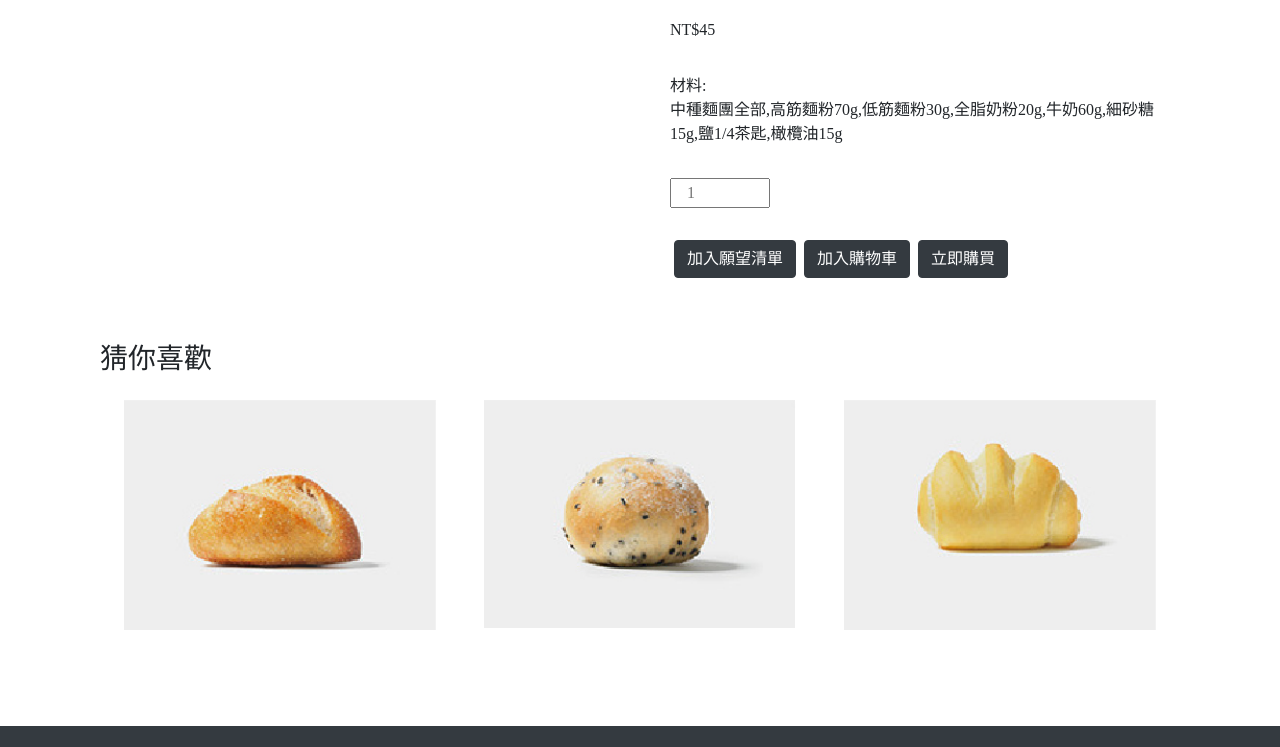
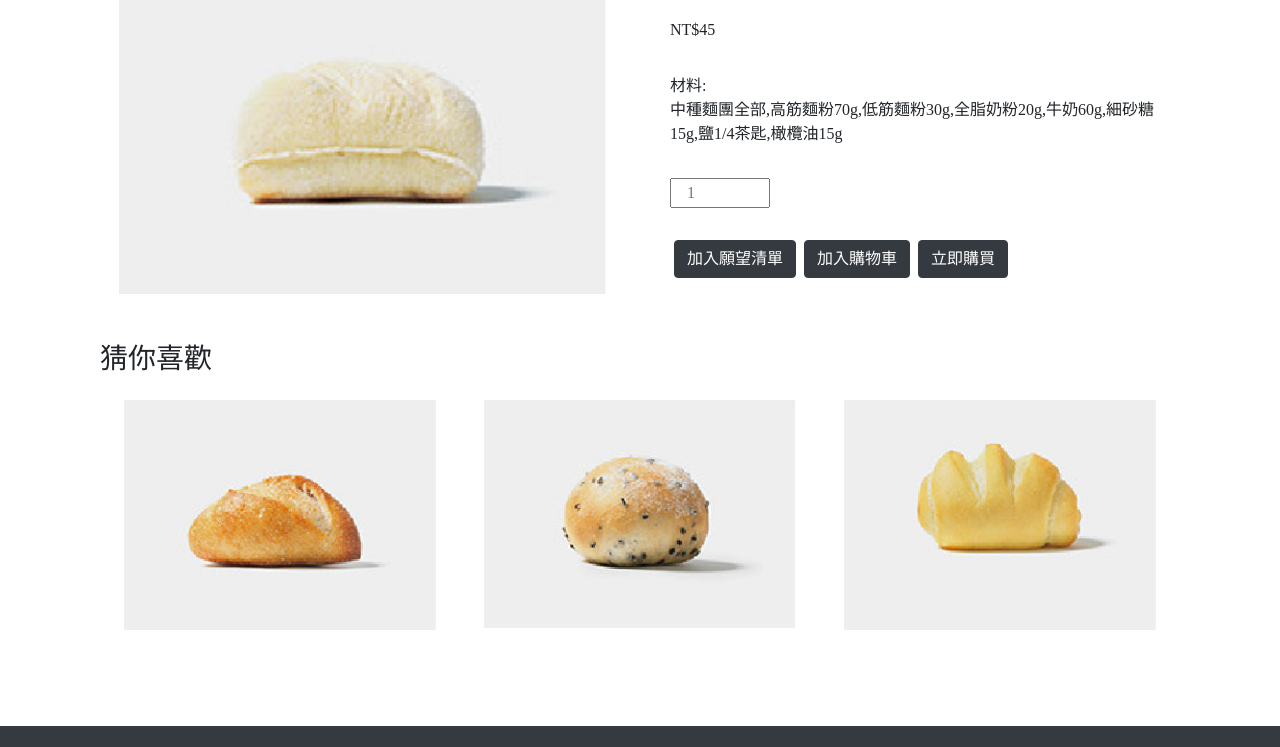
Before and after one commit to 0525033/chapei, a plain HTML site: page Product_item.html in a window 1280 px wide. Shown: the part 272-1019 px from the top of the page. Drawn offline with nearby package versions, Linux system fonts and the light colour scheme; the site is published under a folder, as on GitHub Pages, so addresses that start at the root find nothing; grey boxes are pictures that could not be loaded.

Commit message:
modify img links

```diff
--- a/Product_item.html
+++ b/Product_item.html
@@ -20,7 +20,7 @@
         <div class="container">
             <div class="row my-md-5">
                 <div class="col-12 col-md-6 px-0">
-                    <div id="Item_pic" style="background-image: url(/images/P1.jpg);"></div>
+                    <div id="Item_pic" style="background-image: url(images/P1.jpg);"></div>
                 </div>
                 <div class="col-12 col-md-6">
                     <div class="row">
```
